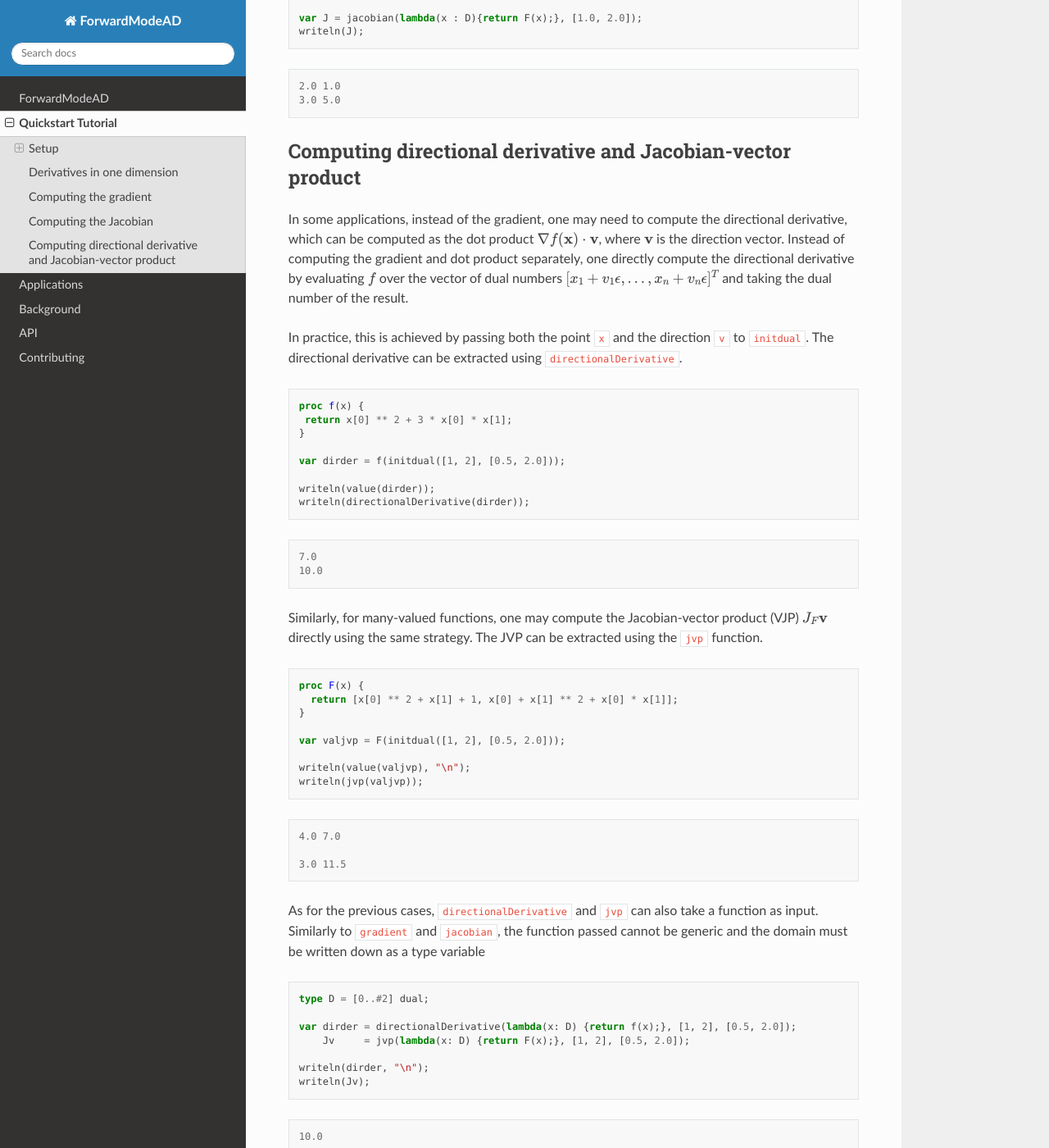
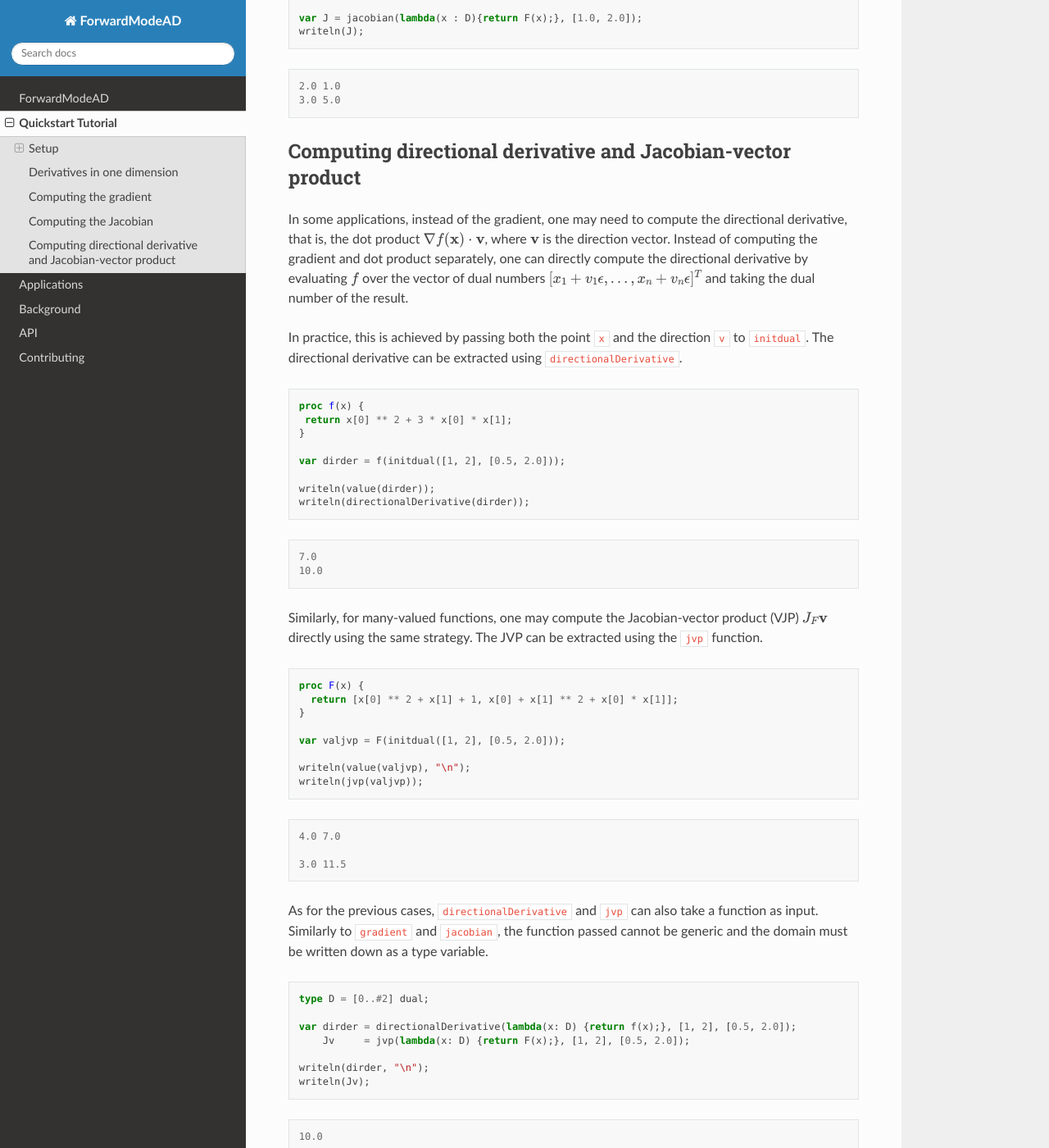
Before and after one commit to lucaferranti/ForwardModeAD, a Sphinx documentation site: the page built from docs/source/tutorial.rst, in a window 1280 px wide and 1400 px high, scrolled down 3575 px. Shown: the whole window at 82% size. Built offline with Sphinx 7.4.7 and the Read the Docs theme 2.0.0, drawn with Linux system fonts in a browser that asks for light colours.

Commit message:
punctuation is important

```diff
--- a/docs/source/tutorial.rst
+++ b/docs/source/tutorial.rst
@@ -185,7 +185,8 @@ Using the example function above
 Computing directional derivative and Jacobian-vector product
 ************************************************************
 
-In some applications, instead of the gradient, one may need to compute the directional derivative, which can be computed as the dot product :math:`\nabla f(\mathbf{x})\cdot \mathbf{v}`, where :math:`\mathbf{v}` is the direction vector. Instead of computing the gradient and dot product separately, one directly compute the directional derivative by evaluating :math:`f` over the vector of dual numbers :math:`[x_1+v_1\epsilon,\ldots,x_n+v_n\epsilon]^T` and taking the dual number of the result.
+In some applications, instead of the gradient, one may need to compute the directional derivative, that is, the dot product :math:`\nabla f(\mathbf{x})\cdot \mathbf{v}`, where :math:`\mathbf{v}` is the direction vector.
+Instead of computing the gradient and dot product separately, one can directly compute the directional derivative by evaluating :math:`f` over the vector of dual numbers :math:`[x_1+v_1\epsilon,\ldots,x_n+v_n\epsilon]^T` and taking the dual number of the result.
 
 In practice, this is achieved by passing both the point ``x`` and the direction ``v`` to ``initdual``.
 The directional derivative can be extracted using ``directionalDerivative``.
@@ -226,7 +227,7 @@ Similarly, for many-valued functions, one may compute the Jacobian-vector produc
    3.0 11.5
 
 As for the previous cases, ``directionalDerivative`` and ``jvp`` can also take a function as input.
-Similarly to ``gradient`` and ``jacobian``, the function passed cannot be generic and the domain must be written down as a type variable
+Similarly to ``gradient`` and ``jacobian``, the function passed cannot be generic and the domain must be written down as a type variable.
 
 .. code-block:: chapel
 
```
